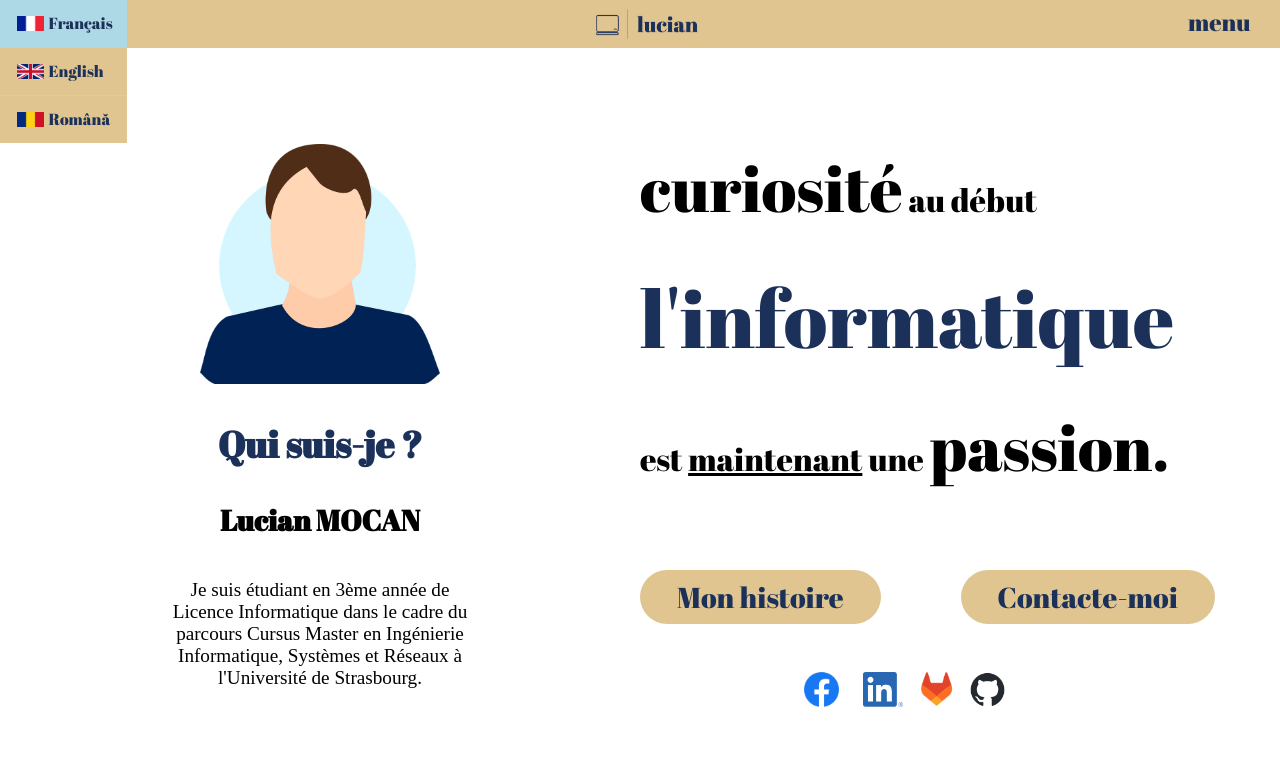
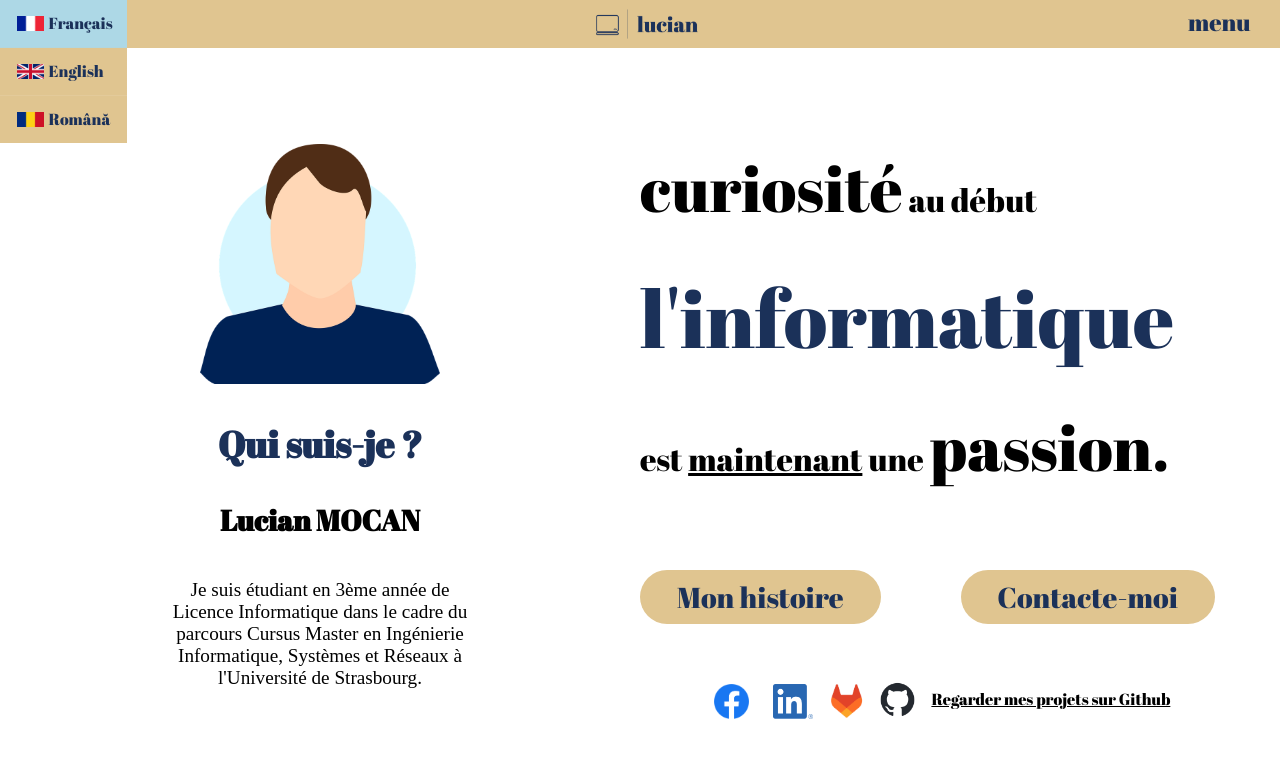
Before and after one commit to lucianmocan/unistra-portfolio-front-angular, an Angular app: page /home in a window 1280 px wide. Shown: the top 758 px of the page. Built offline with nearby package versions, Linux system fonts and the light colour scheme.

Commit message:
add link to github, fix routerLinks

```diff
--- a/src/app/homepage/homepage.component.html
+++ b/src/app/homepage/homepage.component.html
@@ -13,8 +13,8 @@
         </section>
         <nav>
             <section>
-                <button>{{this.translation.languagePack.homepage.btn1}}</button>
-                <button>{{this.translation.languagePack.homepage.btn2}}</button>
+                <button routerLink="/edex">{{this.translation.languagePack.homepage.btn1}}</button>
+                <button routerLink="/contact">{{this.translation.languagePack.homepage.btn2}}</button>
             </section>
             <footer>
                 <a href="#">
@@ -26,8 +26,9 @@
                 <a href="https://git.unistra.fr/lmocan">
                     <img src="assets/icons/gitlab-logo-500.png" alt={{this.translation.languagePack.homepage.contact.gitlab}}  height="35px" width="35px">
                 </a>
-                <a href="https://github.com/lucianmocan">
+                <a id="github" href="https://github.com/lucianmocan">
                     <img src="assets/icons/github-mark.png" alt={{this.translation.languagePack.homepage.contact.github}} height="35px" width="35px">
+                    <p>{{this.translation.languagePack.homepage.contact.github_explain}}</p>
                 </a>
             </footer>
         </nav>
--- a/src/app/homepage/homepage.component.scss
+++ b/src/app/homepage/homepage.component.scss
@@ -49,6 +49,9 @@ main {
                 font-family: $primary_font_family;
                 font-size: 1.8rem;
                 border: none;
+            }
+            button:hover {
+                box-shadow: 0px 8px 15px rgba(0, 0, 0, 0.1);;
             }
         }
         footer {
@@ -118,9 +121,18 @@ main {
             }
             footer {
                 justify-content: left;
-                margin-left: 10.25rem;
+                margin-left: 4.65rem;
                 margin-top: 3rem;
             }
         }
     }
 }
+
+#github {
+    display: flex;
+    flex-direction: row;
+    align-items: center;
+    gap: 1rem;
+    margin-bottom: 0.6rem;
+    color: inherit;
+}
```
